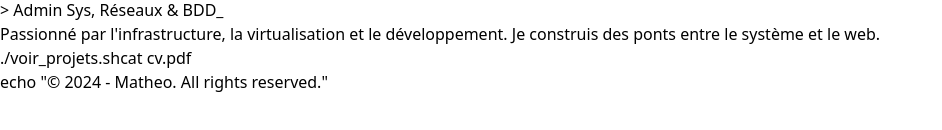
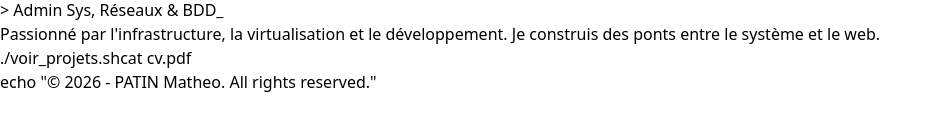
Before and after one commit to mpatin27/mpatin-portfolio, a React (Vite) app: page / in a window 1280 px wide. Shown: the part 242-372 px from the top of the page, without its empty margins (0-942 px from the left). Built offline with nearby package versions, Linux system fonts and the light colour scheme; what @react-pdf/renderer would draw is missing.

Commit message:
fix: mettre à jour l'année dans le pied de page

```diff
--- a/src/components/Footer.jsx
+++ b/src/components/Footer.jsx
@@ -1,7 +1,7 @@
 export default function Footer() {
   return (
     <footer className="bg-slate-900 border-t border-slate-800 py-6 text-center text-slate-500 text-sm mt-auto">
-      <p>echo "© 2024 - Matheo. All rights reserved."</p>
+      <p>echo "© 2026 - PATIN Matheo. All rights reserved."</p>
     </footer>
   )
 }
```
